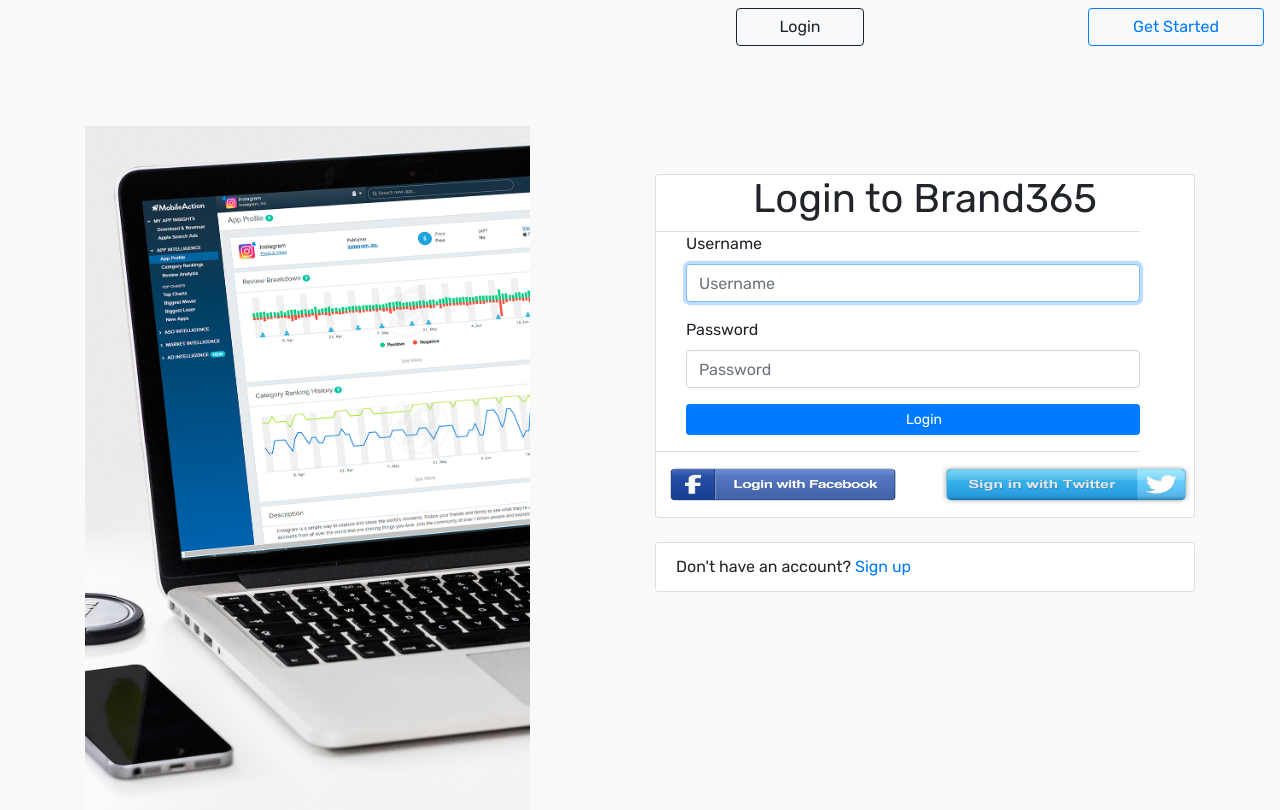
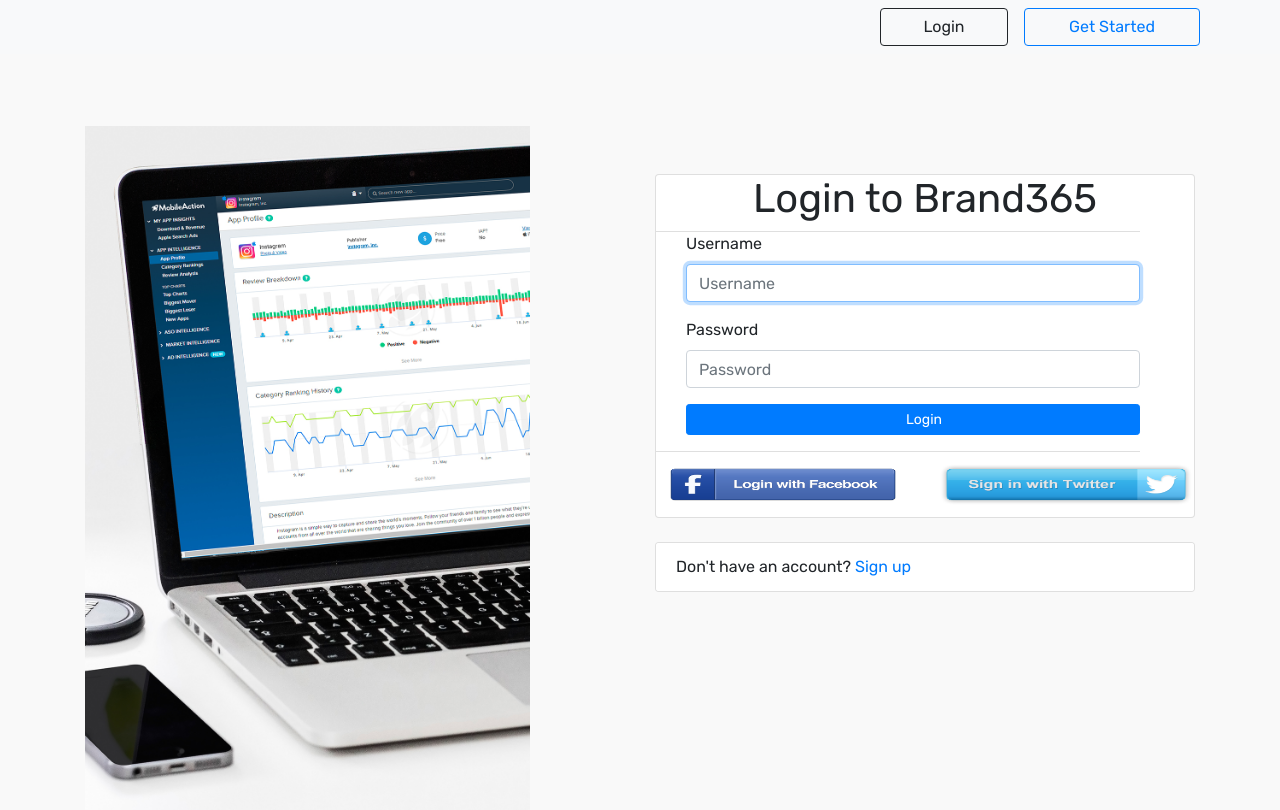
Before and after one commit to cherucole/Twitter-Sentiment-Analysis, a Django app: page /login/ in a window 1280 px wide. Run offline with Django 3.2, Linux system fonts and the light colour scheme; parts of the project's set-up code (start-up, migrations or seed data) failed here and were passed over; some libraries are stand-ins or nearby versions.

Commit message:
Buttons okay

```diff
--- a/twitter/templates/registration/navbar.html
+++ b/twitter/templates/registration/navbar.html
@@ -18,8 +18,8 @@
 
     </div>
 
-    <span style="padding-right:12em;"><a href="/login"><button style="width:8rem;" class="btn btn-outline hvr-float"
-                type="submit">Login</button></a></span><a href="/register"><button style="margin-left:2rem;width:11rem;"
-            class="btn btn-outline-primary hvr-float" type="submit">Get
-            Started</button></a>
+    <span style="padding-right:1em;"><a href="/login"><button style="width:8rem;" class="btn btn-outline hvr-float"
+                type="submit">Login</button></a></span><span style="padding-right:4em;"><a href="/register"></a><button
+            style="width:11rem;" class="btn btn-outline-primary hvr-float" type="submit">Get
+            Started</button></a></span>
 </nav>
```
